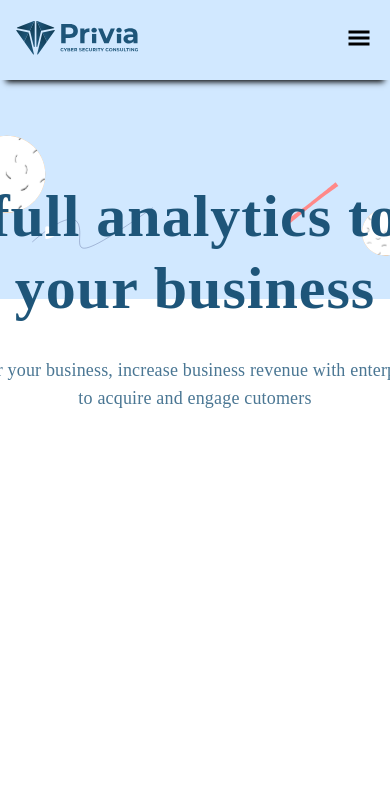
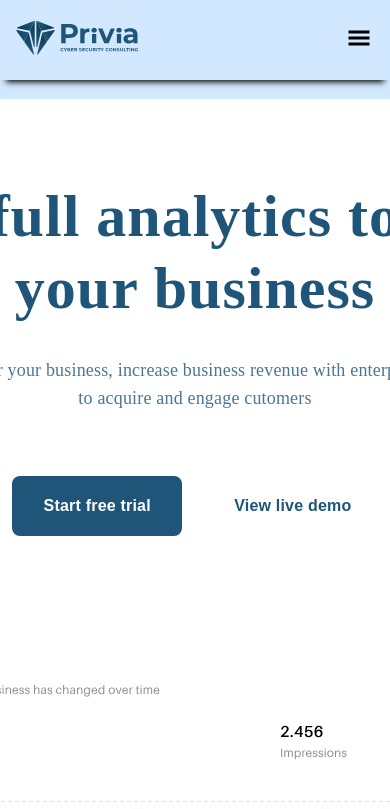
Before and after one commit to basarballioz/privia-security-intern-case-reactjs, a React (Create React App) app: page / in a window 390 px wide. Shown: the top 809 px of the page. Built offline with nearby package versions, Linux system fonts and the light colour scheme; a web font is replaced by a local one.

Commit message:
ilk section tamamlandi - responsive bekleniyor

```diff
--- a/src/components/Header/Header.module.scss
+++ b/src/components/Header/Header.module.scss
@@ -131,6 +131,7 @@ header {
       background-color: white;
       cursor: pointer;
       transition: all 0.2s ease-out;
+      border-radius: 4px;
     }
   }
 }
--- a/src/pages/Home.js
+++ b/src/pages/Home.js
@@ -9,6 +9,13 @@ function Home() {
                     <img src="/assets/svg/background.svg" className='home-background' alt="Privia Background Image" />
                     <h1>Powerfull analytics tools for your business</h1>
                     <p>An awesome tools for your business, increase business revenue with enterprise-grade links built to acquire and engage cutomers</p>
+                    <div className='trial-buttons'>
+                        <button className='primary'>Start free trial</button>
+                        <button>View live demo</button>
+                    </div>
+                    <div className='dashboard'>
+                        <img src="/assets/svg/dashboard.svg" alt="Privia Dashboard Image" />
+                    </div>
                 </section>
             </main>
         </>
--- a/src/styles/home.scss
+++ b/src/styles/home.scss
@@ -11,7 +11,7 @@
     position: absolute;
     width: 100%;
     left: 0;
-    top: 0;
+    top: -200px;
     z-index: -1;
   }
 
@@ -33,7 +33,38 @@
     letter-spacing: 0.18px;
     width: 721px;
     text-align: center;
-    margin-top: 2rem;
+    margin: 2rem 0rem 4rem 0rem;
     opacity: 0.8;
   }
+
+  .trial-buttons {
+    display: flex;
+    justify-content: center;
+    align-items: center;
+
+    button {
+      border: none;
+      outline: none;
+      width: 170px;
+      height: 60px;
+      cursor: pointer;
+      margin: 0rem 0.8rem;
+      background-color: white;
+      color: #1e5579;
+      font-size: 16px;
+      line-height: 19.2px;
+      letter-spacing: 0.2px;
+      border-radius: 8px;
+      font-weight: 700;
+    }
+
+    .primary {
+      color: white;
+      background-color: #1e5579;
+      font-weight: 700;
+    }
+  }
+  .dashboard {
+    margin-top: 6rem;
+  }
 }
```
